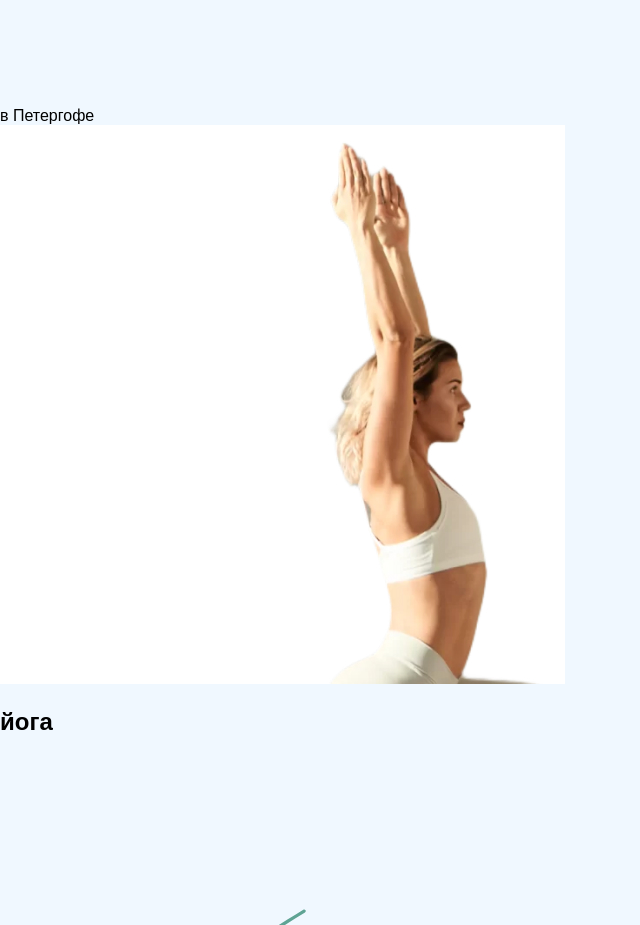
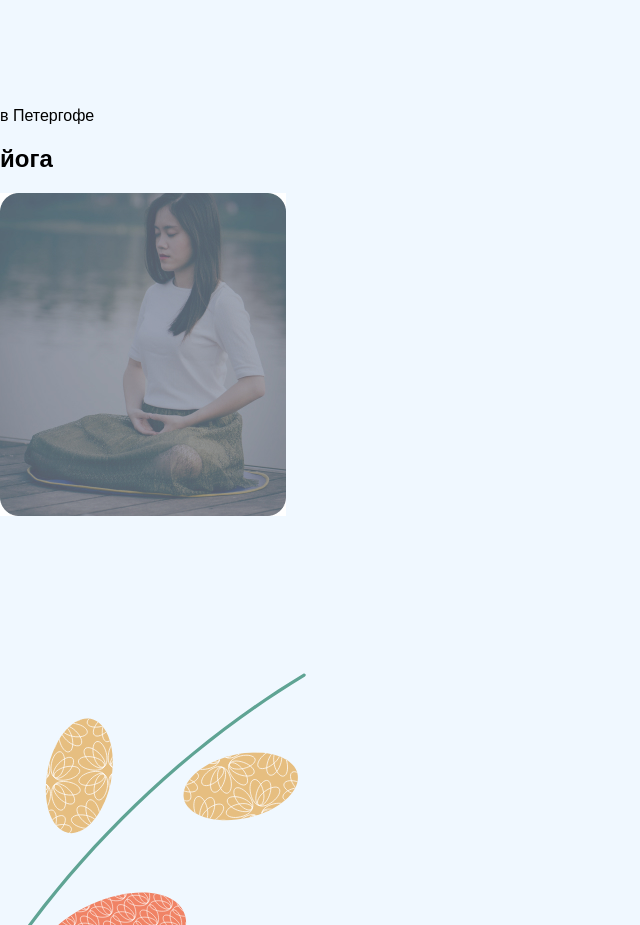
Before and after one commit to FURACREW-REBORN/FURACREW-REBORN.github.io, a plain HTML site: page index.html in a window 1280 px wide. Shown: the part 860-1785 px from the top of the page, without its empty margins (0-640 px from the left). Drawn offline with Linux system fonts and the light colour scheme.

Commit message:
Update index.html

```diff
--- a/index.html
+++ b/index.html
@@ -63,13 +63,15 @@
         <div class="header-heading__description">
           в Петергофе
         </div>
-        <div class="header-heading__photo">
-          <img src="assets/img/women1.jpg" alt="#">
+        <div class="header-heading__heading">
+
+          <h1 class="heading">
+            йога
+          </h1>
+          <div class="header-heading__photo">
+            <img src="assets/img/women2.jpg" alt="#">
+          </div>
         </div>
-        <h1 class="heading">
-          йога
-        </h1>
-
         <img src="assets/img/BG_процветание 3.svg" alt="Задний фон">
       </div>
     </section>
```
